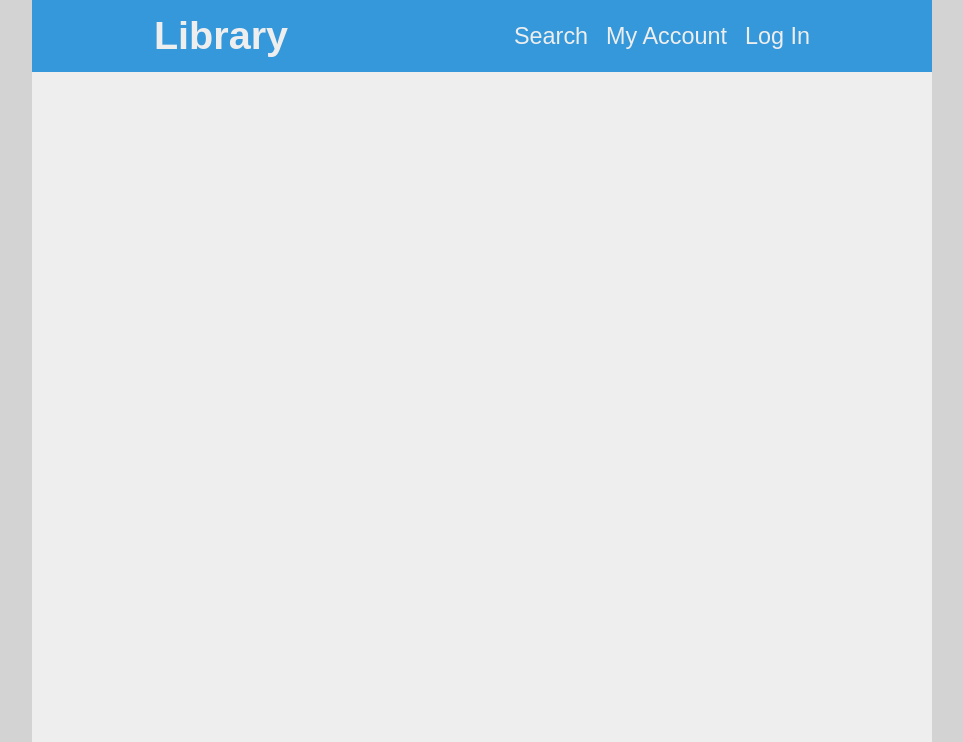
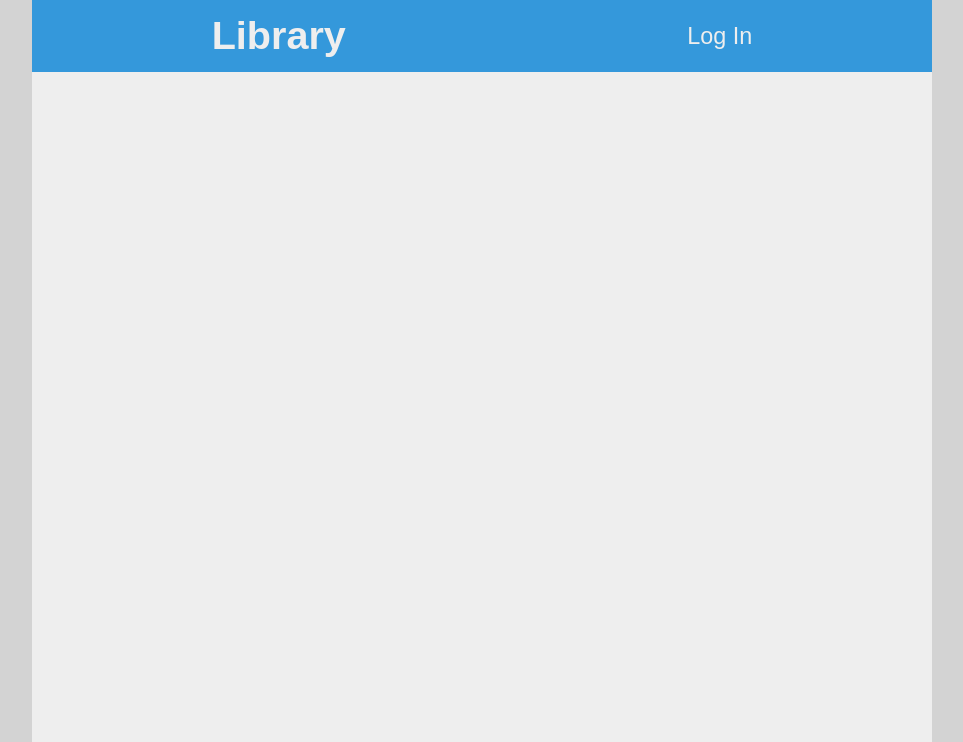
Before and after one commit to ArcaneIRE/Web-Development-2-Project, a PHP site: page / in a window 1280 px wide. Shown: the top 742 px of the page, without its empty margins (158-1121 px from the left). Run offline with PHP 8.4, Linux system fonts and the light colour scheme.

Commit message:
Remove search and account links from header

```diff
--- a/view/include/header.php
+++ b/view/include/header.php
@@ -5,8 +5,6 @@
     </h1>
 
     <nav class="header-nav">
-        <a href="/web-dev-project/view/search.php">Search</a>
-        <a href="/web-dev-project/view/account.php">My Account</a>
         <?php
             if (isset($_SESSION['username'])) {
                 echo '<a href="/web-dev-project/view/logout.php">Log Out</a>';
```
